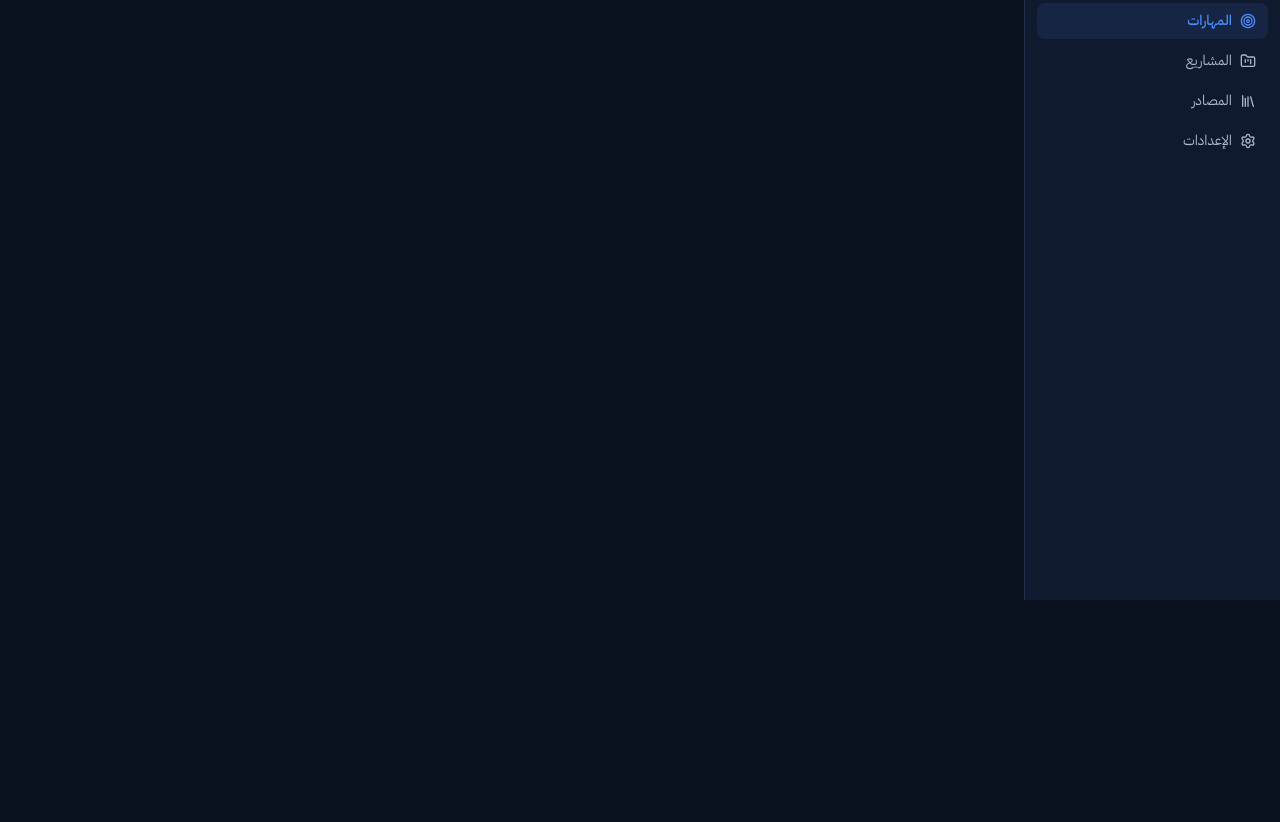
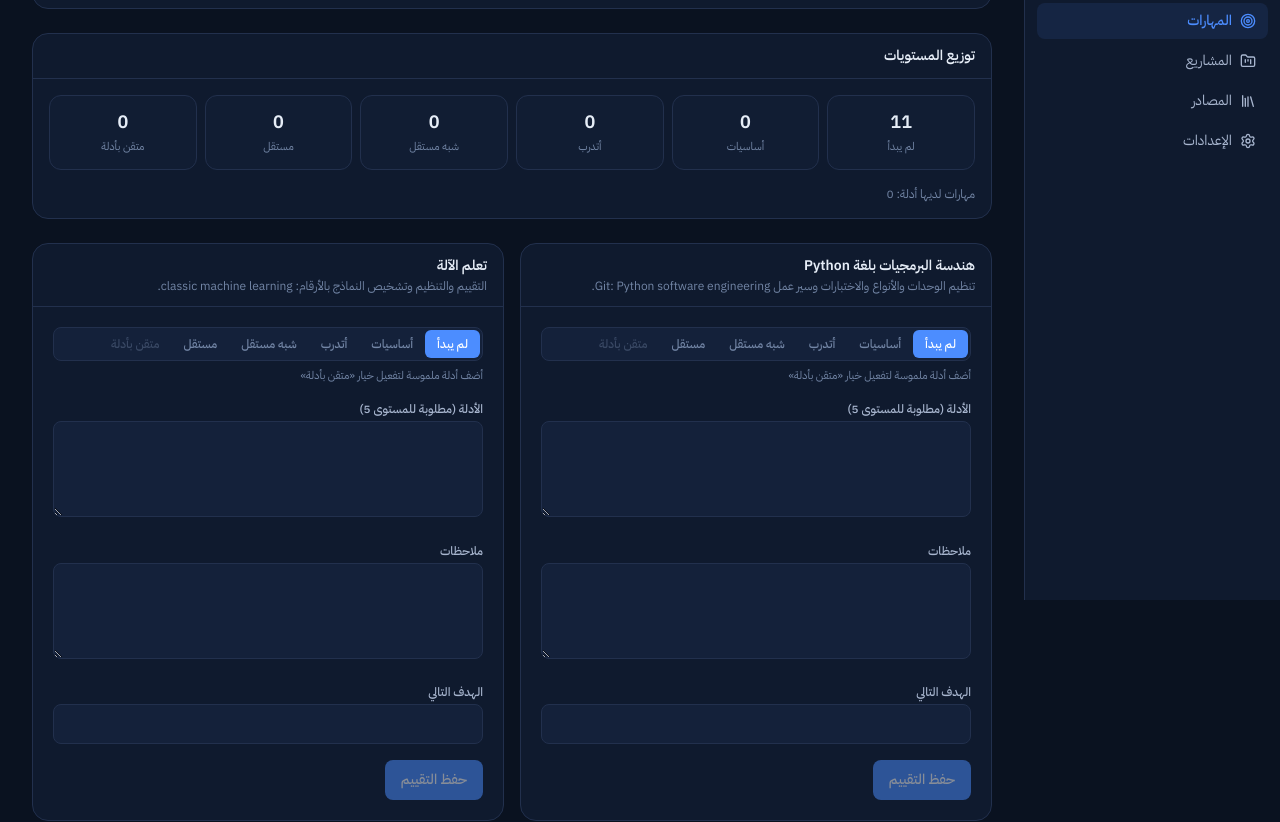
Before and after one commit to salahkhafaga1/ai-learning-os, a Next.js app: page /skills in a window 1280 px wide. Shown: the part 200-1022 px from the top of the page. Before the commit the page ends 800 px from the top, so only its background shows below. Built offline with nearby package versions, Linux system fonts and the light colour scheme.

Commit message:
feat: evidence-based skills tracker

```diff
--- a/src/app/skills/page.tsx
+++ b/src/app/skills/page.tsx
@@ -1,4 +1,5 @@
 import type { Metadata } from "next";
+import { SkillsView } from "@/components/skills/skills-view";
 import { PageHeader } from "@/components/ui/page-header";
 import { ar } from "@/lib/i18n/ar";
 
@@ -7,10 +8,8 @@ export const metadata: Metadata = { title: ar["nav.skills"] };
 export default function SkillsPage() {
   return (
     <div className="flex flex-col gap-6">
-      <PageHeader
-        title={ar["skills.title"]}
-        subtitle={ar["skills.subtitle"]}
-      />
+      <PageHeader title={ar["skills.title"]} subtitle={ar["skills.subtitle"]} />
+      <SkillsView />
     </div>
   );
 }
--- /dev/null
+++ b/src/components/skills/skill-card.tsx
@@ -0,0 +1,131 @@
+import { useId, useState } from "react";
+import { Button } from "@/components/ui/button";
+import { Card, CardHeader } from "@/components/ui/card";
+import { Input, Label, Textarea } from "@/components/ui/field";
+import { SavedHint, useSavedFlash } from "@/components/ui/saved-flash";
+import { SegmentedControl } from "@/components/ui/segmented-control";
+import type { Skill, SkillAssessment } from "@/domain/types";
+import { useT } from "@/lib/i18n";
+import { useAppDispatch } from "@/lib/state/provider";
+
+type LevelValue = "0" | "1" | "2" | "3" | "4" | "5";
+
+const LEVEL_VALUES = [
+  "0",
+  "1",
+  "2",
+  "3",
+  "4",
+  "5",
+] as const satisfies readonly LevelValue[];
+
+function formatUpdatedAt(iso: string): string {
+  return `\u2066${iso.slice(0, 16).replace("T", " ")}\u2069`;
+}
+
+export interface SkillCardProps {
+  skill: Skill;
+  assessment: SkillAssessment;
+}
+
+export function SkillCard({ skill, assessment }: SkillCardProps) {
+  const { t } = useT();
+  const dispatch = useAppDispatch();
+  const id = useId();
+  const [level, setLevel] = useState<LevelValue>(
+    String(assessment.level) as LevelValue,
+  );
+  const [evidence, setEvidence] = useState(assessment.evidence);
+  const [notes, setNotes] = useState(assessment.notes);
+  const [nextGoal, setNextGoal] = useState(assessment.nextGoal);
+  const [saved, flash] = useSavedFlash();
+
+  const evidenceEmpty = evidence.trim() === "";
+  const blocked = level === "5" && evidenceEmpty;
+  const dirty =
+    level !== String(assessment.level) ||
+    evidence !== assessment.evidence ||
+    notes !== assessment.notes ||
+    nextGoal !== assessment.nextGoal;
+
+  const save = () => {
+    if (blocked || !dirty) {
+      return;
+    }
+    dispatch({
+      type: "skill/setAssessment",
+      skillId: skill.id,
+      assessment: {
+        level: Number(level) as SkillAssessment["level"],
+        evidence: evidence.trim(),
+        notes: notes.trim(),
+        nextGoal: nextGoal.trim(),
+        updatedAt: new Date().toISOString(),
+      },
+    });
+    flash();
+  };
+
+  return (
+    <Card>
+      <CardHeader title={skill.name} subtitle={skill.description} />
+      <div className="flex flex-col gap-4 p-5">
+        <div className="flex flex-col gap-1.5">
+          <SegmentedControl
+            options={LEVEL_VALUES.map((value) => ({
+              value,
+              label: t(`skill.level${value}`),
+            }))}
+            value={level}
+            onChange={(value) => setLevel(value)}
+            label={t("skills.title")}
+            disabledValues={evidenceEmpty ? (["5"] as const) : undefined}
+            className="flex-wrap"
+          />
+          {evidenceEmpty ? (
+            <p className="text-[11px] text-muted">{t("skill.guardHint")}</p>
+          ) : null}
+        </div>
+        <div>
+          <Label htmlFor={`${id}-evidence`}>{t("skill.evidenceLabel")}</Label>
+          <Textarea
+            id={`${id}-evidence`}
+            rows={2}
+            value={evidence}
+            onChange={(event) => setEvidence(event.target.value)}
+          />
+        </div>
+        <div>
+          <Label htmlFor={`${id}-notes`}>{t("skill.notesLabel")}</Label>
+          <Textarea
+            id={`${id}-notes`}
+            rows={2}
+            value={notes}
+            onChange={(event) => setNotes(event.target.value)}
+          />
+        </div>
+        <div>
+          <Label htmlFor={`${id}-goal`}>{t("skill.nextGoalLabel")}</Label>
+          <Input
+            id={`${id}-goal`}
+            value={nextGoal}
+            onChange={(event) => setNextGoal(event.target.value)}
+          />
+        </div>
+        <div className="flex flex-wrap items-center gap-3">
+          <Button onClick={save} disabled={blocked || !dirty}>
+            {t("skill.save")}
+          </Button>
+          <SavedHint visible={saved} />
+          {assessment.updatedAt !== "" ? (
+            <span className="text-xs text-muted">
+              {t("common.updatedAt", {
+                date: formatUpdatedAt(assessment.updatedAt),
+              })}
+            </span>
+          ) : null}
+        </div>
+      </div>
+    </Card>
+  );
+}
--- /dev/null
+++ b/src/components/skills/skills-view.tsx
@@ -0,0 +1,88 @@
+"use client";
+
+import { Award } from "lucide-react";
+import { Card, CardHeader } from "@/components/ui/card";
+import { Skeleton } from "@/components/ui/skeleton";
+import { defaultAssessment } from "@/data/seed";
+import { skills } from "@/data/skills";
+import { useT } from "@/lib/i18n";
+import { useAppState } from "@/lib/state/provider";
+import { SkillCard } from "./skill-card";
+
+const LEVEL_VALUES = ["0", "1", "2", "3", "4", "5"] as const;
+
+export function SkillsView() {
+  const { state, hydration } = useAppState();
+  const { t } = useT();
+
+  if (hydration !== "ready") {
+    return (
+      <div aria-busy="true" className="flex flex-col gap-4">
+        <Skeleton className="h-20" />
+        <Skeleton className="h-32" />
+        <Skeleton className="h-64" />
+        <Skeleton className="h-64" />
+      </div>
+    );
+  }
+
+  const assessments = skills.map(
+    (skill) => state.skillAssessments[skill.id] ?? defaultAssessment(),
+  );
+  const counts = LEVEL_VALUES.map(
+    (level) =>
+      assessments.filter((assessment) => String(assessment.level) === level)
+        .length,
+  );
+  const withEvidence = assessments.filter(
+    (assessment) => assessment.evidence.trim() !== "",
+  ).length;
+
+  return (
+    <div className="flex flex-col gap-6">
+      <Card className="p-4">
+        <div className="flex items-start gap-2">
+          <Award
+            aria-hidden="true"
+            className="mt-0.5 size-4 shrink-0 text-accent"
+          />
+          <p className="text-xs leading-6 text-ink-2">
+            {t("skill.masteryBanner")}
+          </p>
+        </div>
+      </Card>
+
+      <Card>
+        <CardHeader title={t("skill.summary")} />
+        <div className="grid grid-cols-3 gap-2 p-4 sm:grid-cols-6">
+          {LEVEL_VALUES.map((level, index) => (
+            <div
+              key={level}
+              className="rounded-xl border border-edge bg-surface-2/40 p-3 text-center"
+            >
+              <div className="text-lg font-semibold text-ink">
+                {counts[index]}
+              </div>
+              <div className="mt-0.5 text-[11px] text-muted">
+                {t(`skill.level${level}`)}
+              </div>
+            </div>
+          ))}
+        </div>
+        <p className="px-4 pb-4 text-xs text-muted">
+          {t("skill.completedCount", { count: withEvidence })}
+        </p>
+      </Card>
+
+      <div className="grid gap-4 xl:grid-cols-2">
+        {skills.map((skill) => (
+          <SkillCard
+            key={skill.id}
+            skill={skill}
+            assessment={state.skillAssessments[skill.id] ?? defaultAssessment()}
+          />
+        ))}
+      </div>
+    </div>
+  );
+}
--- a/src/components/ui/segmented-control.tsx
+++ b/src/components/ui/segmented-control.tsx
@@ -12,6 +12,7 @@ export interface SegmentedControlProps<T extends string> {
   value: T;
   onChange: (value: T) => void;
   label?: string;
+  disabledValues?: readonly T[];
   className?: string;
 }
 
@@ -20,6 +21,7 @@ export function SegmentedControl<T extends string>({
   value,
   onChange,
   label,
+  disabledValues,
   className,
 }: SegmentedControlProps<T>) {
   return (
@@ -33,18 +35,21 @@ export function SegmentedControl<T extends string>({
     >
       {options.map((option) => {
         const active = option.value === value;
+        const disabled = disabledValues?.includes(option.value) ?? false;
         return (
           <button
             key={option.value}
             type="button"
             role="radio"
             aria-checked={active}
+            disabled={disabled}
             onClick={() => onChange(option.value)}
             className={cn(
               "rounded-md px-3 py-1.5 text-xs font-medium transition-colors",
               active
                 ? "bg-accent text-white"
                 : "text-muted hover:text-ink",
+              disabled && "cursor-not-allowed opacity-40",
             )}
           >
             {option.label}
```
